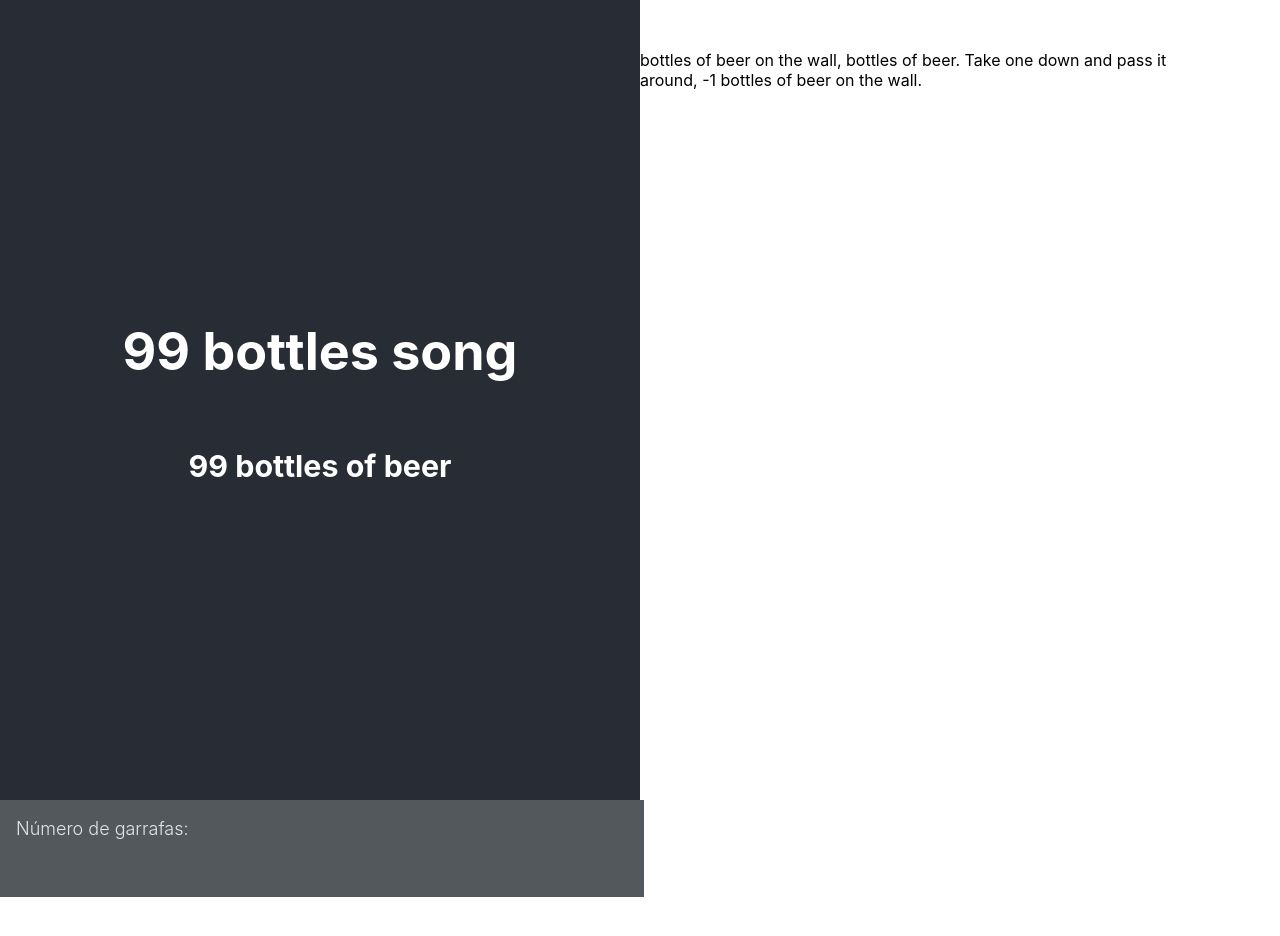
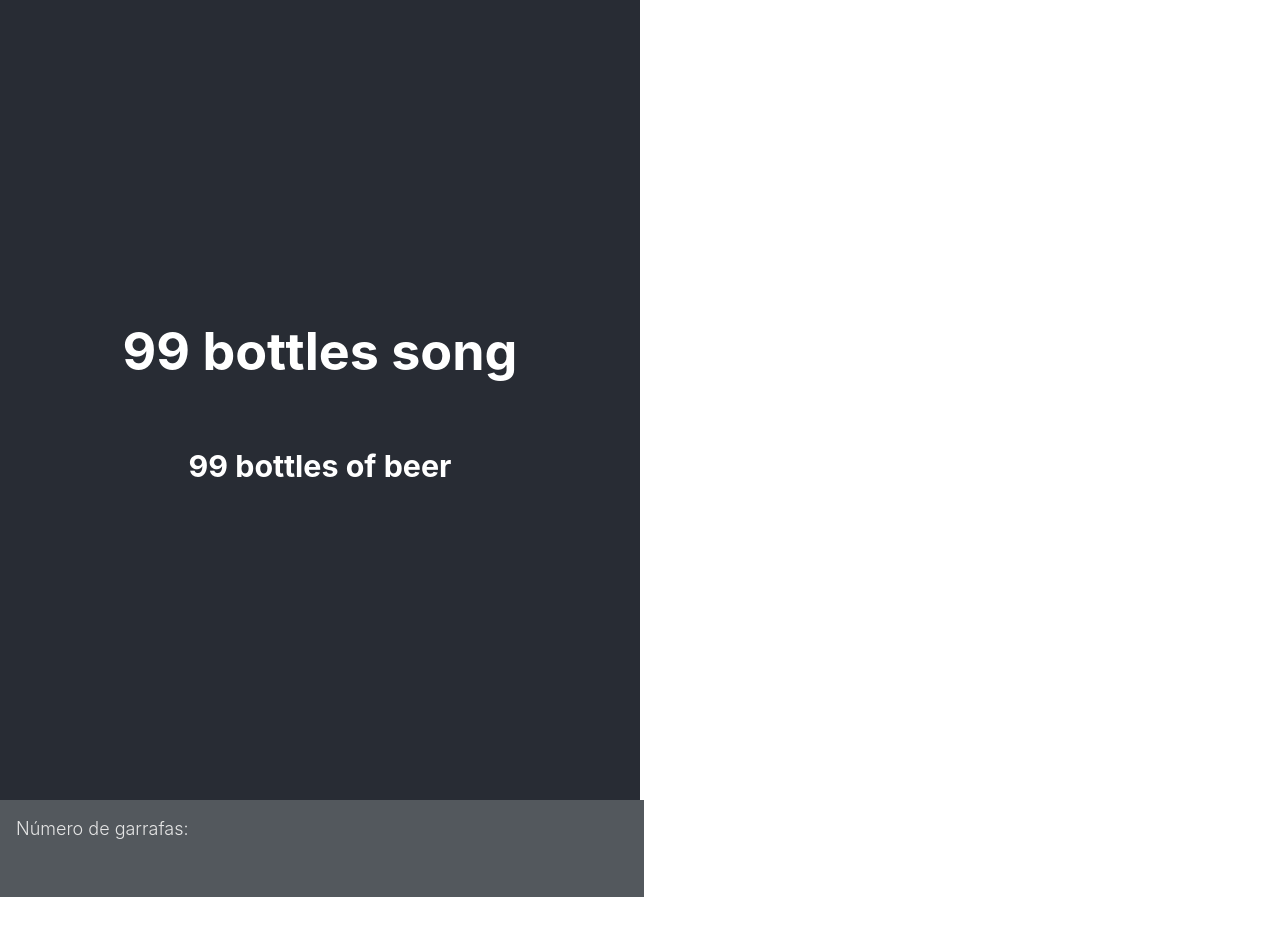
Before and after one commit to thaiisloopes/99bottles-react, a React (Create React App) app: page / in a window 1280 px wide. Shown: the top 936 px of the page. Built offline with nearby package versions, Linux system fonts and the light colour scheme.

Commit message:
fix bug when input was not filled yet

```diff
--- a/src/App.js
+++ b/src/App.js
@@ -10,6 +10,7 @@ function App() {
   };
 
   const { valores, funcaoHandler } = useForm(valoresIniciais);
+  const temGarrafas = Boolean(valores.garrafas)
 
   return (
     <div className="Container">
@@ -30,9 +31,13 @@ function App() {
         </form>
       </div>
 
-      <div className="Response">
-        {getVersesFrom(valores.garrafas)}
-      </div>
+      {
+        temGarrafas && (
+          <div className="Response">
+            {getVersesFrom(valores.garrafas)}
+          </div>
+        )
+      }
     </div>
   );
 }
```
